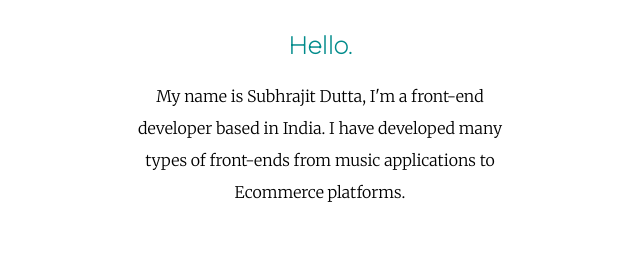
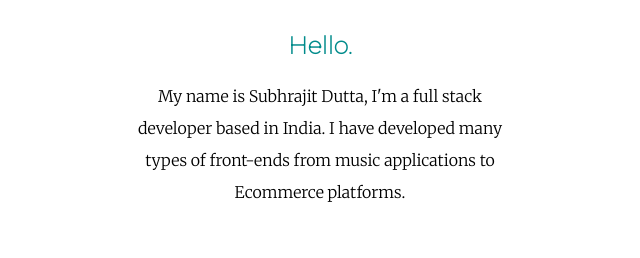
Before and after one commit to Subhrajit-Dutta/Personal-Site, a plain HTML site: page index.html in a window 1280 px wide. Shown: the part 1240-1498 px from the top of the page, 320-960 px from the left. Drawn offline with Linux system fonts and the light colour scheme.

Commit message:
Updated index.html

```diff
--- a/index.html
+++ b/index.html
@@ -21,7 +21,7 @@
         <div class="profile">
           <img class="DP" src="images/DP.jpg" alt="Subhrajit-img">
           <h2>Hello.</h2>
-          <p class="intro">My name is Subhrajit Dutta, I'm a front-end developer based in India. I have developed many types of front-ends from music applications to Ecommerce platforms.</p>
+          <p class="intro">My name is Subhrajit Dutta, I'm a full stack developer based in India. I have developed many types of front-ends from music applications to Ecommerce platforms.</p>
         </div>
         <hr>
         <div class="skills">
```
